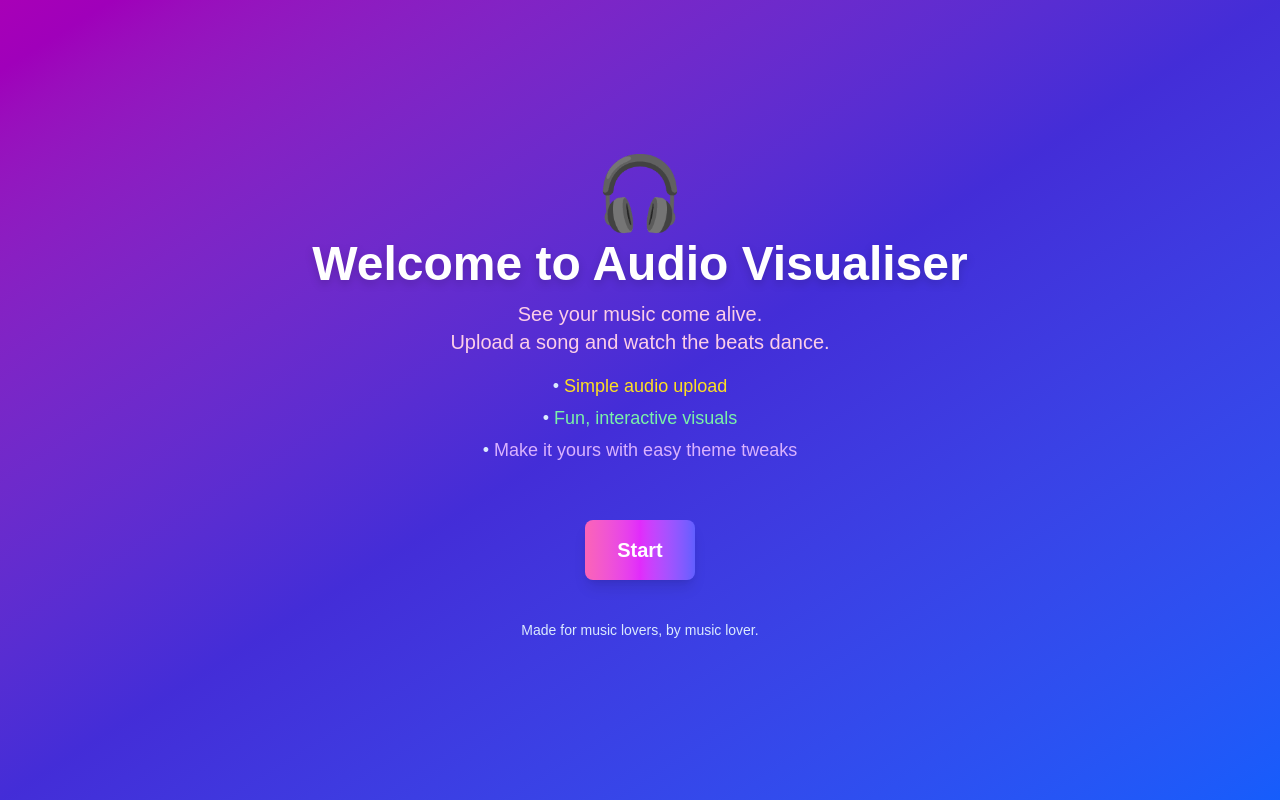
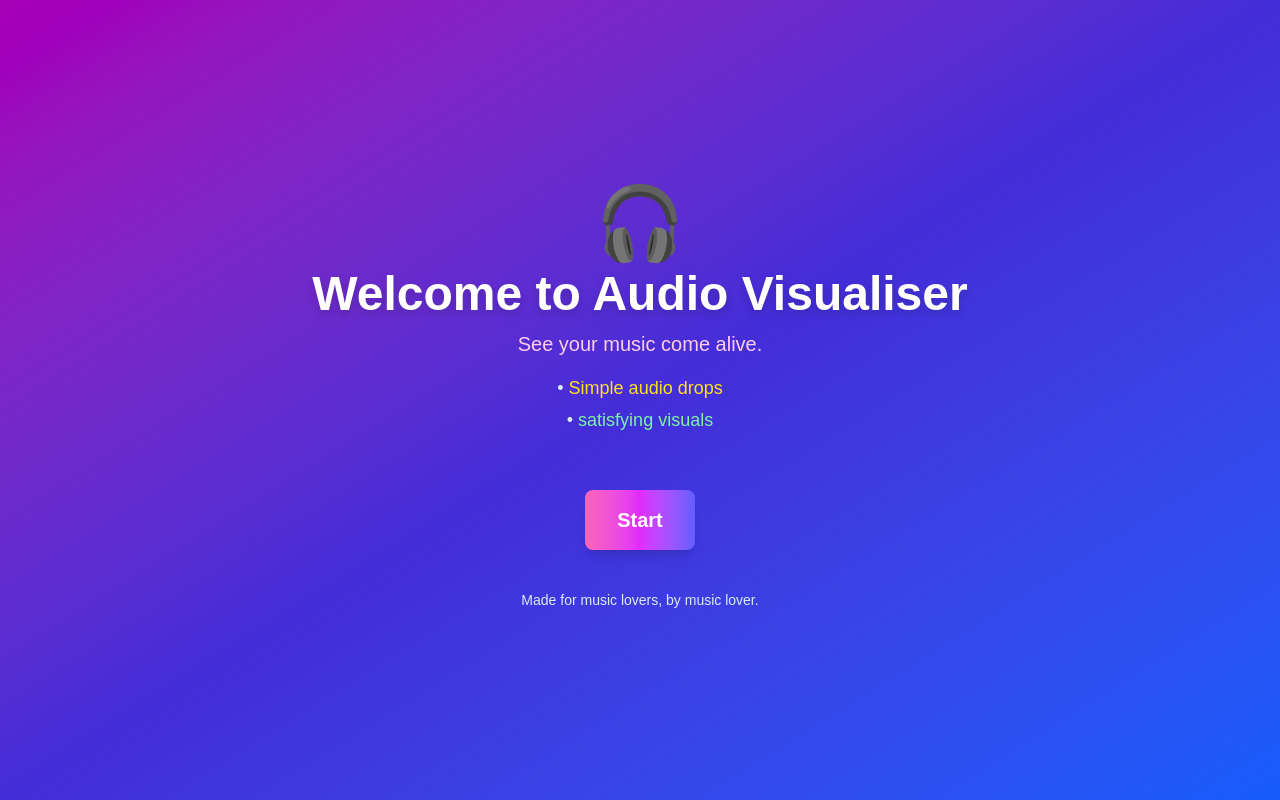
Before and after one commit to Suraj-xaosi/AVisualiser, a Next.js app: page / in a window 1280 px wide. Built offline with nearby package versions, Linux system fonts and the light colour scheme.

Commit message:
added read me

```diff
--- a/app/layout.tsx
+++ b/app/layout.tsx
@@ -28,6 +28,11 @@ export default function RootLayout({
       <body
         className={`${geistSans.variable} ${geistMono.variable} antialiased`}
       >
+        <script
+          src="http://localhost:3000/collectorScript.js"
+          data-site-id="2476bcdd-3031-4bf7-9351-ea66e87bf8ed"
+          data-site-name="localhost">
+        </script>
         <StoreProvider>
           {children}
         </StoreProvider>
--- a/app/page.tsx
+++ b/app/page.tsx
@@ -14,13 +14,12 @@ export default function WelcomePage() {
         <div className="text-7xl mb-2 animate-bounce">🎧</div>
         <h1 className="text-4xl sm:text-5xl font-extrabold text-white mb-3 drop-shadow-lg">Welcome to Audio Visualiser</h1>
         <p className="text-lg sm:text-xl text-pink-200 mb-4 font-medium">
-          See your music come alive.<br />
-          Upload a song and watch the beats dance.
+          See your music come alive.
+
         </p>
         <ul className="list-none p-0 my-4 text-blue-100 text-base sm:text-lg space-y-1">
-          <li>• <span className="text-yellow-300">Simple audio upload</span></li>
-          <li>• <span className="text-green-300">Fun, interactive visuals</span></li>
-          <li>• <span className="text-purple-300">Make it yours with easy theme tweaks</span></li>
+          <li>• <span className="text-yellow-300">Simple audio drops</span></li>
+          <li>• <span className="text-green-300">satisfying visuals</span></li>
         </ul>
       </div>
       <button
--- a/next.config.ts
+++ b/next.config.ts
@@ -1,7 +1,7 @@
 import type { NextConfig } from "next";
 
 const nextConfig: NextConfig = {
-
+ // output: 'standalone',
 };
 
 export default nextConfig;
```
Also changed, not shown: components/visualiser.tsx (+6 -6 lines), 2 other files (tests, documents, lock files or other folders).
